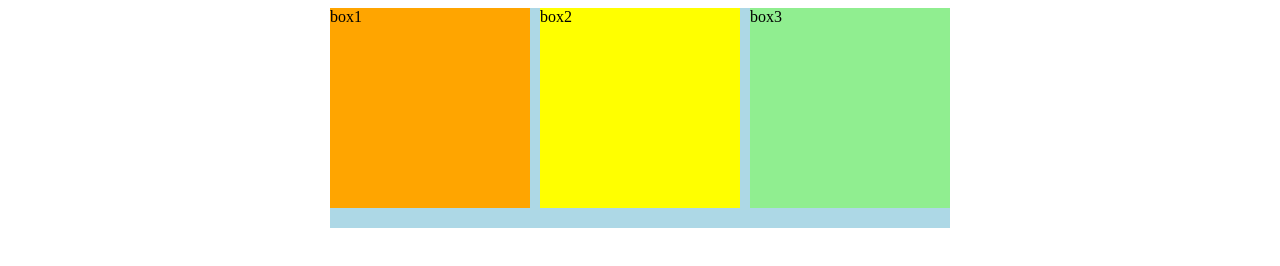
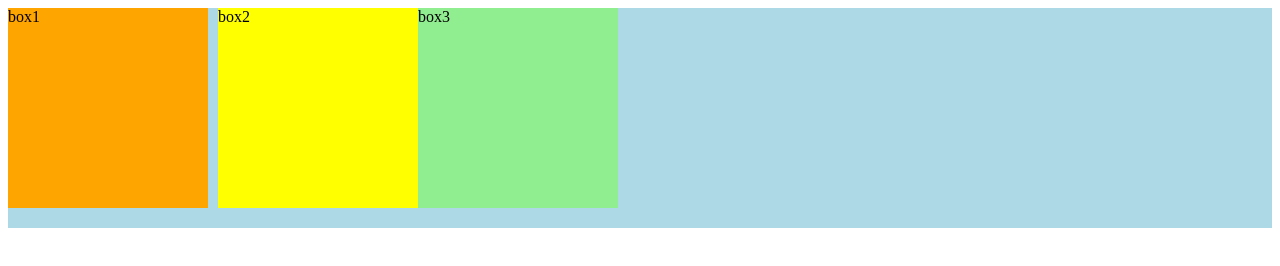
Before and after one commit to kpavankumaar/online_uk_class, a plain HTML site: page elements.html in a window 1280 px wide. Drawn offline with Linux system fonts and the light colour scheme.

Commit message:
float topic

```diff
--- a/elements.html
+++ b/elements.html
@@ -8,7 +8,7 @@
     <style>
         .main{
             background-color: lightblue;
-            width:620px;
+            width:62    0px;
             margin:auto;
         }
         .box{
@@ -28,10 +28,16 @@
         }
         .box3{
             background-color: lightgreen;
+            /* margin-left: 10px; */
+            /* clear:both; */
             float:left;
-            margin-left: 10px;
         }
         p{clear: both;}
+        .main::after{
+            content:'';
+            display: block;
+            clear:both;
+        }
     </style>
 </head>
 <body>
@@ -45,7 +51,7 @@
         <div class="box box3" >
             box3
         </div>
-        <p></p>
+        <!-- <p>sample text</p> -->
     </div>
 </body>
 </html>
```
Also changed, not shown: float.html (+3 -2 lines).
